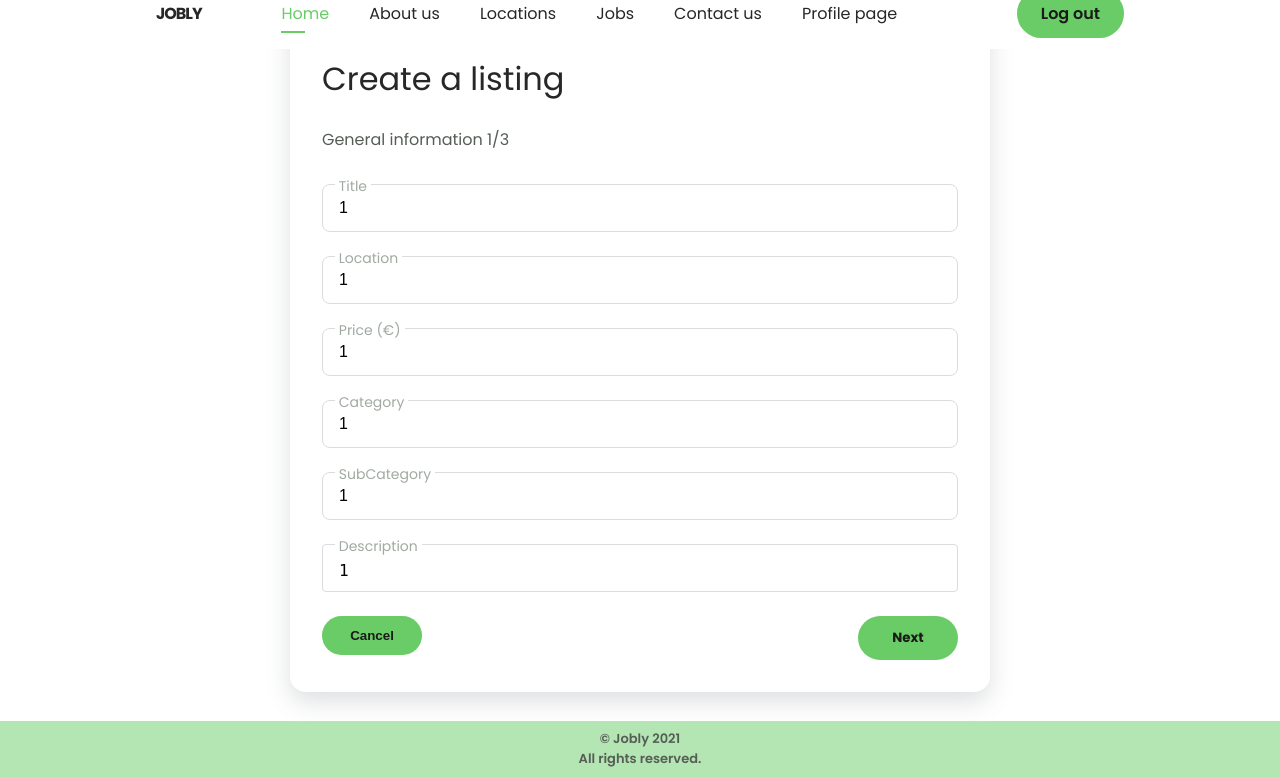
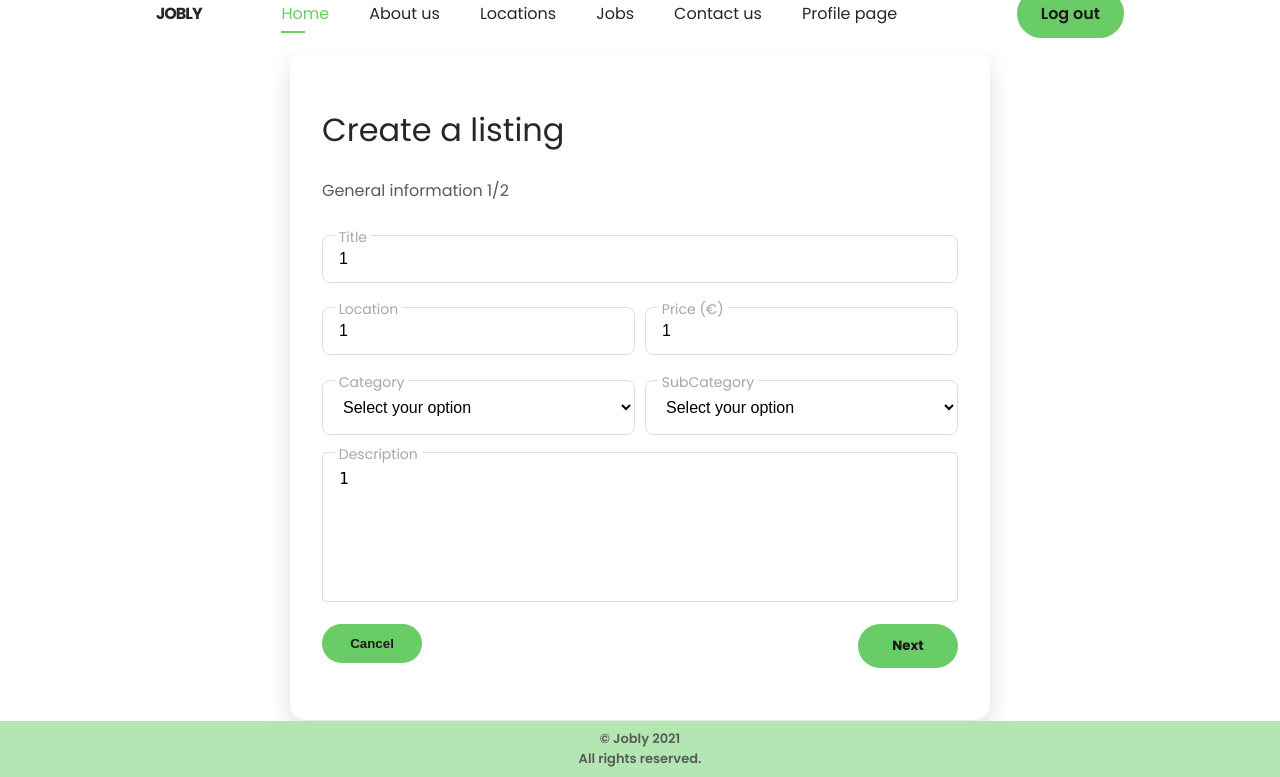
Before and after one commit to AiridasZal/KA-Jobs, a PHP site: page /add-job.php in a window 1280 px wide. Shown: the part 23-800 px from the top of the page. Run offline with PHP 8.4, Linux system fonts and the light colour scheme; a user stored in the database is signed in.

Commit message:
front-end add job

```diff
--- a/add-job.php
+++ b/add-job.php
@@ -11,39 +11,50 @@
             <div class="l-form container">
                 <form action="includes/add-job.inc.php" method="post" class="form" style="width: 700px;">
                     <h1 class="form__title">Create a listing</h1>
-                    <p class="form__description">General information 1/3</p>
+                    <p class="form__description">General information 1/2</p>
                     <div class="form__div">
                             <input type="text" maxlength="80" class="form__input" name="title" placeholder=" " value="<?php if(isset($_SESSION["title"])) echo $_SESSION["title"];?>">
                             <label for="" class="form__label">Title</label>
                         </div>
-
-                    <div class="form__div">
+                    <div class="input__grid">
+                        <div class="input__div">
                             <input type="text" class="form__input" name="location" placeholder=" " value="<?php if(isset($_SESSION["location"])) echo $_SESSION["location"];?>">
                             <label for="" class="form__label">Location</label>
                         </div>
 
-                    <div class="form__div">
+                        <div class="input__div2">
                             <input type="text" class="form__input" name="price" placeholder=" " value="<?php if(isset($_SESSION["price"])) echo $_SESSION["price"];?>">
                             <label for="" class="form__label">Price (€)</label>
                         </div>
 
-                    <div class="form__div">
-                        <input type="text" class="form__input" name="category" placeholder=" " value="<?php if(isset($_SESSION["category"])) echo $_SESSION["category"];?>">
+                        <div class="input__div" style="margin-top: 73px;">
+                        <select name="category" class="form__input" style="height: 55px;" placeholder=" " value="<?php if(isset($_SESSION["category"])) echo $_SESSION["category"];?>">
+                                <option value="" disabled selected hidden>Select your option</option>
+                                <option value="gardening">Gardening</option>
+                                <option value="coding">Coding</option>
+                                <option value="cleaning">Cleaning</option>
+                            </select>
                             <label for="" class="form__label">Category</label>
                         </div>
 
-                    <div class="form__div">
-                        <input type="text" class="form__input" name="subCategory" placeholder=" " value="<?php if(isset($_SESSION["subcategory"])) echo $_SESSION["subcategory"];?>">
+                        <div class="input__div2" style="margin-top: 73px;">
+                        <select name="subCategory" class="form__input" style="height: 55px;" placeholder=" " value="<?php if(isset($_SESSION["subcategory"])) echo $_SESSION["subcategory"];?>">
+                                <option value="" disabled selected hidden>Select your option</option>
+                                <option value="gardening">Gardening</option>
+                                <option value="coding">Coding</option>
+                                <option value="cleaning">Cleaning</option>
+                            </select>
                             <label for="" class="form__label">SubCategory</label>
+                        </div>
                     </div>
 
                     <div class="form__div">
-                        <textarea name="desc" class="form__input" style="resize: none; border-radius: 4px;" placeholder=" "><?php if(isset($_SESSION["desc"])) echo $_SESSION["desc"];?></textarea>
+                        <textarea name="desc" class="form__input" style="resize: none; border-radius: 4px; height: 150px;" placeholder=" "><?php if(isset($_SESSION["desc"])) echo $_SESSION["desc"];?></textarea>
                         <label for="" class="form__label">Description</label>
                     </div>
 
-                    <input type="submit" class="button" style="width: 100px; float: right;" name="submit" value="Next">
-                    <input type="button" class="button" style="width: 100px; float: left;" name="cancel" value="Cancel" id="atsaukti">
+                    <input type="submit" class="button" style="margin-top: 100px; width: 100px; float: right;" name="submit" value="Next">
+                    <input type="button" class="button" style="margin-top: 100px; width: 100px; float: left;" name="cancel" value="Cancel" id="atsaukti">
 
                     <?php
                     if (isset($_GET["error"])) {
@@ -58,9 +69,6 @@
                         }
                         else if($_GET["error"] == "descshort"){
                             echo '<p class=errormessage style="text-align: center;">Description is too short!</p>';
-                        }
-                        else if($_GET["error"] == "stmtfailed"){
-                            echo '<p class=errormessage style="text-align: center;">Could not connect to the database</p>';
                         }
                     }
                     ?>
--- a/css/login.css
+++ b/css/login.css
@@ -10,7 +10,7 @@
   justify-content: center;
   align-items: center;
   max-width: 968px;
-  height: 80vh;
+  height: 90vh;
   margin-top: var(--header-height);
   margin-left: var(--mb-1-5);
   margin-right: var(--mb-1-5);
@@ -21,6 +21,7 @@
 }
 .form{
   width: 360px;
+  height: 670px;
   padding: 2rem 2rem;
   border-radius: 1rem;
   box-shadow: 0 10px 25px rgba(92,99,105,.2);
@@ -30,8 +31,33 @@
   margin-bottom: 1.5rem;
   padding-top: 1.5rem;
 }
+.form__title2{
+  font-weight: 500;
+  margin-bottom: 1.5rem;
+  padding-top: 1rem;
+}
 .form__description{
     margin-bottom: var(--mb-2);
+}
+.input__div{
+  grid-area: main;
+  position: relative;
+  height: 48px;
+  margin-bottom: 1.5rem;
+}
+.input__div2{
+  grid-area: other;
+  position: relative;
+  height: 48px;
+  margin-bottom: 1.5rem;
+}
+.input__grid{
+  display: grid;
+  grid-template-columns: 313px 10px 313px;
+  grid-template-rows: auto;
+  grid-template-areas:
+    "main . other"
+    "main . other";
 }
 
 .form__div{
@@ -39,8 +65,10 @@
   height: 48px;
   margin-bottom: 1.5rem;
 }
+
 .form__input{
   position: absolute;
+  display: block;
   top: 0;
   left: 0;
   width: 100%;
@@ -113,8 +141,6 @@ input[type="submit" i] {
   .account__cselect:hover{
     color: var(--first-color);
   }
-
-
   .footer-account {
       position: absolute;
       bottom: 0px;
--- a/includes/functions.inc.php
+++ b/includes/functions.inc.php
@@ -269,7 +269,7 @@ function uploadImage($conn, $title, $location, $price, $category, $subcategory,
         unset($_SESSION["category"]);
         unset($_SESSION["subcategory"]);
         unset($_SESSION["desc"]);
-        header("location: ../index.php");
+        header("location: ../add-check.php");
         exit();
     }
     else{
@@ -279,7 +279,7 @@ function uploadImage($conn, $title, $location, $price, $category, $subcategory,
         unset($_SESSION["category"]);
         unset($_SESSION["subcategory"]);
         unset($_SESSION["desc"]);
-        header("location: ../index.php");
+        header("location: ../add-check.php");
         exit();
     }
 }
```
Also changed, not shown: add-check.php (added, +78 -0 lines), includes/add-check.inc.php (added, +12 -0 lines), img/add-image.png (added). Lines whose indentation alone changed are shown as unchanged.
